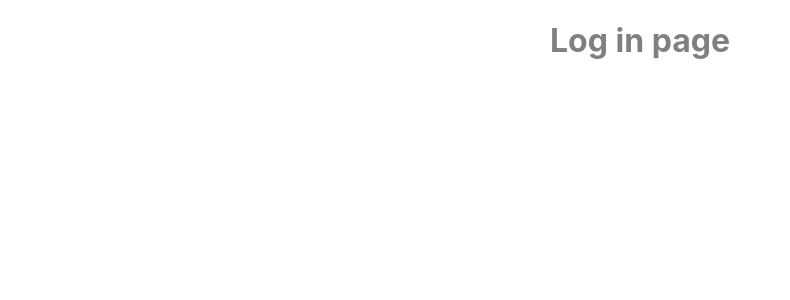
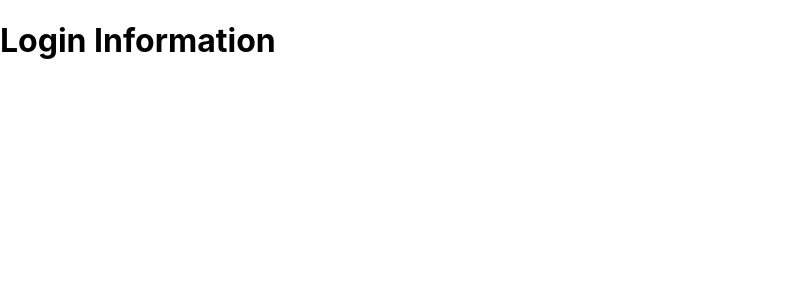
Before and after one commit to MissGhasempour/login-project, a React (Create React App) app: page /data in a window 1280 px wide. Before the commit this address had no page. Shown: the top 300 px of the page, without its empty margins (0-790 px from the left). Built offline with nearby package versions, Linux system fonts and the light colour scheme; the HTML template or start-up script is replaced by a standard one.

Commit message:
handleClick()in submit wrote for empting inputs

```diff
--- a/src/App.js
+++ b/src/App.js
@@ -1,14 +1,17 @@
 import './App.css';
 import Login from './Login';
 import {BrowserRouter as Router , Routes , Route} from 'react-router-dom'
-
+import FormData from './FormData';
 function App() {
   return (
     <div className="App">
-      <h1 style={{textAlign:"center", color:"grey"}}>Log in page</h1>
+      {/* <h1 style={{textAlign:"center", color:"grey"}}>Log in page</h1> */}
       <Router>
         <Routes>
-          <Route path='/' element={<Login />} />
+          <Route path='/' element={<>
+            <Login />
+          </>} />
+          <Route path='/data' element={ <FormData />} />
         </Routes>
       </Router>
     </div>
--- a/src/FormData.js
+++ b/src/FormData.js
@@ -1,10 +1,18 @@
+import { useState } from "react";
+// import { input } from "./Login";
 
 const FormData = () => {
+
+  // let username = document.getElementById("username");
+  // console.log(username);
+  // let username = handleClick("gdd");
+  // console.log(username)
+
   return (
     <>
 
-
-
+      <h1>Login Information</h1>
+      {/* {username ? <p>{ username}</p> : <p>not</p>} */}
 
     </>
   )
--- a/src/Login.js
+++ b/src/Login.js
@@ -1,4 +1,9 @@
 import { useState } from "react";
+import FormData from "./FormData";
+
+// let username = "";
+// let setUsername = function (username) { return username };
+// export const input = <input type="text"/>
 const Login = () => {
 
   const [username, setUsername] = useState("");
@@ -25,8 +30,16 @@ const Login = () => {
   const handleEmail = (e) => {
     setEmail(e.target.value);
   }
+  const handleClick = () => {
+    setUsername("");
+    setAge();
+    setPassword([]);
+    setConfirmPassword([]);
+    setEmail("")
+  }
   return (
     <>
+      <h1 style={{textAlign:"center", color:"grey"}}>Log in page</h1>
       <form action="">
         <input type="text" placeholder="username" onChange={handleUsername} id="username" />
         {username.length < 4 ? <p style={{color:'red'}}>username must has at least four characters</p> : <mark>done!</mark>}
@@ -40,9 +53,10 @@ const Login = () => {
         {confirmPassword !== password ? <p style={{ color: 'red' }}>please enter a correct password</p> : <mark>done!</mark>}
         <input type="text" placeholder="email" onChange={handleEmail} />
         {(email.includes('@') && email.includes('.com') && email.length > 10) ? <p>valid email</p> : <p style={{color:'red'}}>please enter a valid email</p>}
-        <input type="submit" value='Log in' className="submit"/>
+        <input type="submit" value='Log in' className="submit" onClick={() => handleClick()} />
       </form>
 
+      {/* <FormData username={username } /> */}
     </>
   )
 }
```
